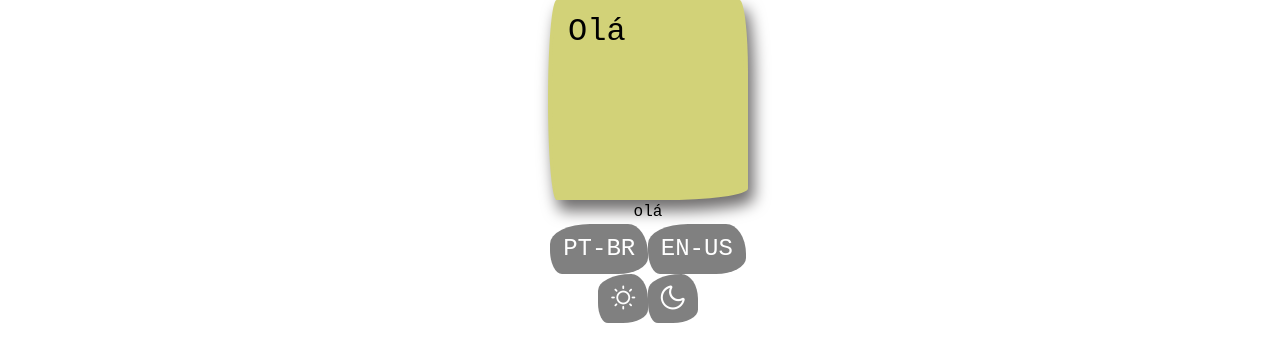
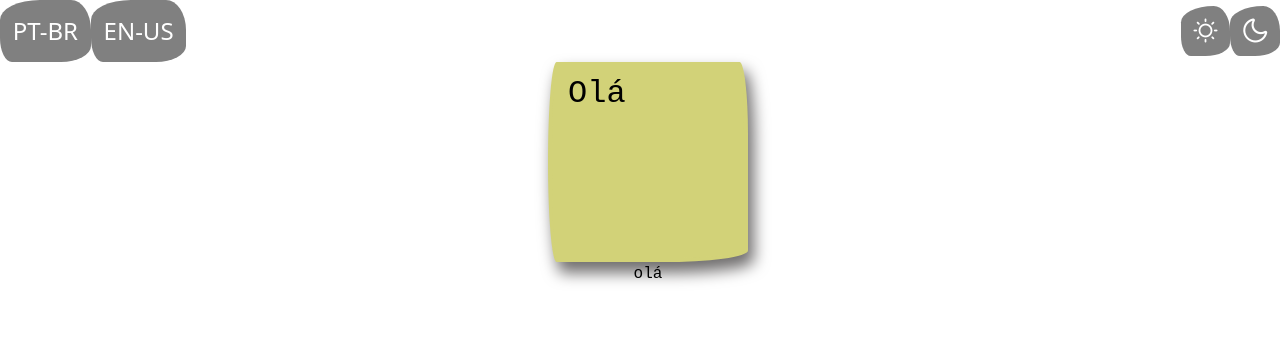
Before and after one commit to ianer-glitch/who-am-i-book, a Next.js app: page /portfolio/home in a window 1280 px wide. Shown: the top 362 px of the page. Built offline with nearby package versions, Linux system fonts and the light colour scheme; a web font is replaced by a local one.

Commit message:
feat: initial header

```diff
--- a/src/app/layout.tsx
+++ b/src/app/layout.tsx
@@ -4,6 +4,7 @@ import { Geist, Geist_Mono,Londrina_Shadow } from "next/font/google";
 import "./globals.css";
 import 'primeicons/primeicons.css'
 import { useThemeStore } from "@/shared/state/useThemeStore";
+import { Header } from "./portfolio/components/Header/Header";
 
 const londrinaShadow = Londrina_Shadow({
   variable:"--font-londrina-shadow",
@@ -38,6 +39,7 @@ export default function RootLayout({
       <body
         className={`${geistSans.variable} ${geistMono.variable} ${londrinaShadow.variable} ${store.currentTheme} antialiased`}
       >
+        <Header/>
         {children}
       </body>
     </html>
--- /dev/null
+++ b/src/app/portfolio/components/Header/Header.tsx
@@ -0,0 +1,13 @@
+import { LanguageButtons } from "@/shared/components/molecules/languageButtons/LanguageButtons"
+import { ThemeButtons } from "@/shared/components/molecules/themeButtons/ThemeButtons"
+
+export const Header = () => {
+    return (
+        <header className="w-full h-fit p-4">
+            <div className="w-full h-fit flex items-center justify-between">
+                <LanguageButtons/>
+                <ThemeButtons/>
+            </div>
+        </header>
+    )
+}
--- a/src/app/portfolio/home/page.tsx
+++ b/src/app/portfolio/home/page.tsx
@@ -3,8 +3,6 @@
 import { useTranslation } from "@/shared/locales";
 import { ProfilePostIt } from "../components/profilePostIt/profilePostIt";
 import style from "./home.module.css"
-import { LanguageButtons } from "@/shared/components/molecules/languageButtons/LanguageButtons";
-import { ThemeButtons } from "@/shared/components/molecules/themeButtons/ThemeButtons";
 
 export default function Home() {
 
@@ -15,8 +13,7 @@ export default function Home() {
     <div className="absolute top-0 flex items-center justify-start flex-col w-full h-full">
     <ProfilePostIt/>
     {t("title")}
-    <LanguageButtons/>
-    <ThemeButtons/>
+
     </div>
     </div>
   );
```
